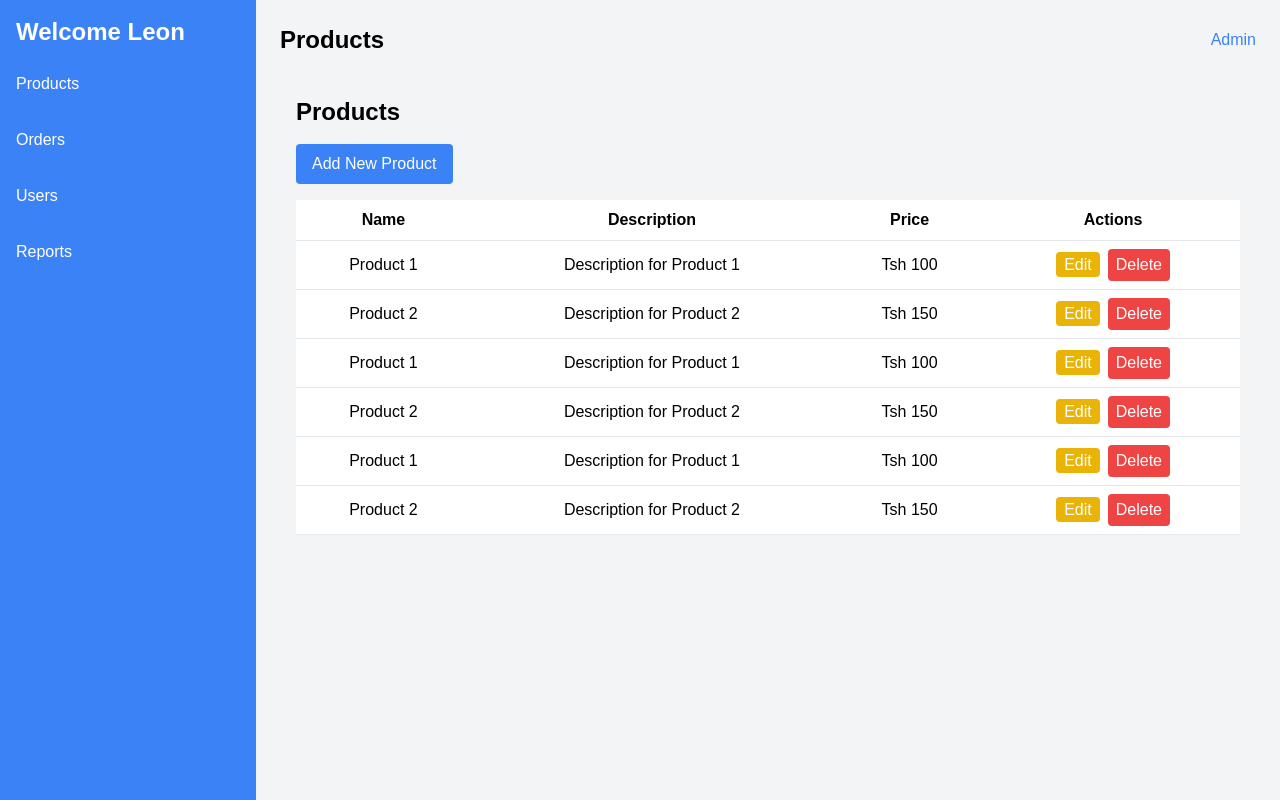
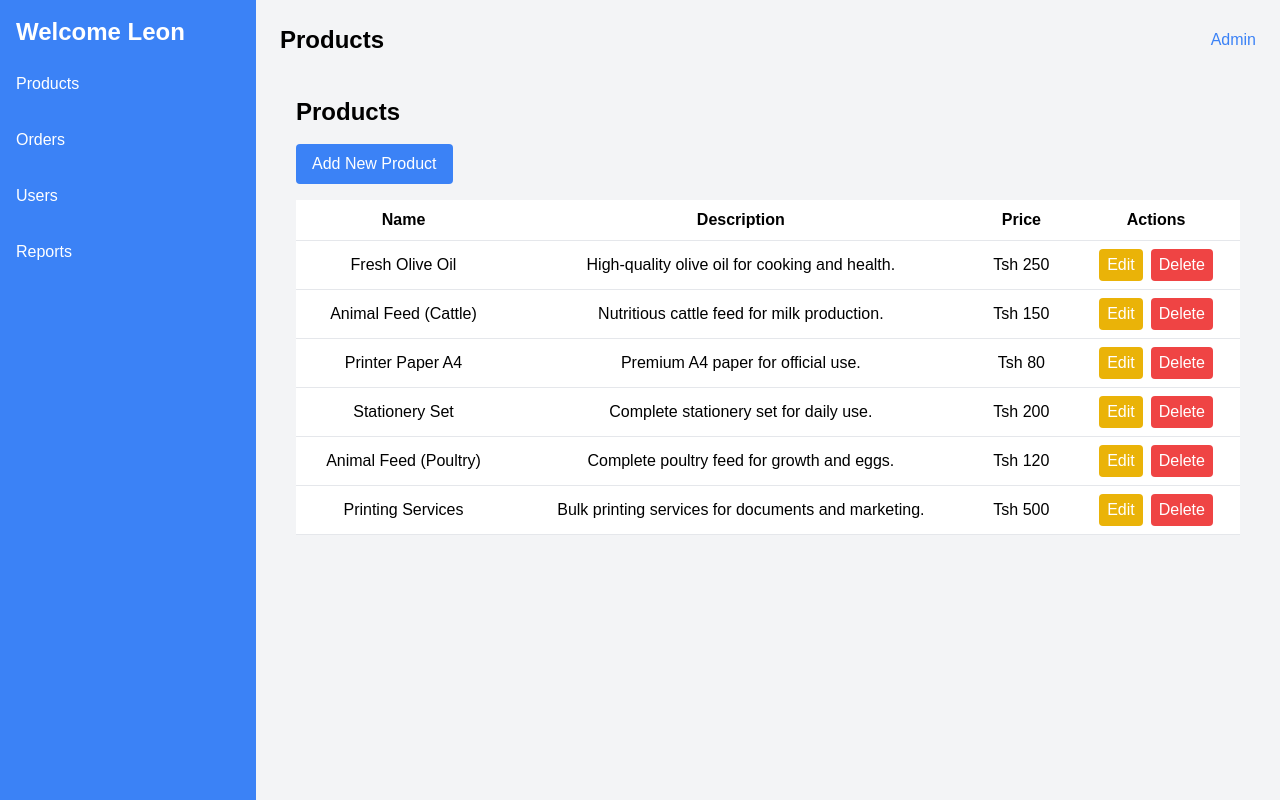
Before and after one commit to Njoxpy/karibu, a React (Vite) app in the folder client/: page /admin/products in a window 1280 px wide. Built offline with nearby package versions, Linux system fonts and the light colour scheme.

Commit message:
added edit modal popup

```diff
--- a/client/src/pages/admin/pages/ProductsPage.jsx
+++ b/client/src/pages/admin/pages/ProductsPage.jsx
@@ -1,51 +1,95 @@
-// src/pages/admin/ProductsPage.jsx
 import { useState } from 'react';
 import { Link } from 'react-router-dom';
 
 const ProductsPage = () => {
-    // Example static products data
+    // Example static products data related to Savvarah
     const [products, setProducts] = useState([
         {
             _id: 1,
-            name: 'Product 1',
-            description: 'Description for Product 1',
-            price: '100',
+            name: 'Fresh Olive Oil',
+            description: 'High-quality olive oil for cooking and health.',
+            price: '250',
         },
         {
             _id: 2,
-            name: 'Product 2',
-            description: 'Description for Product 2',
+            name: 'Animal Feed (Cattle)',
+            description: 'Nutritious cattle feed for milk production.',
             price: '150',
         },
         {
             _id: 3,
-            name: 'Product 1',
-            description: 'Description for Product 1',
-            price: '100',
+            name: 'Printer Paper A4',
+            description: 'Premium A4 paper for official use.',
+            price: '80',
         },
         {
             _id: 4,
-            name: 'Product 2',
-            description: 'Description for Product 2',
-            price: '150',
+            name: 'Stationery Set',
+            description: 'Complete stationery set for daily use.',
+            price: '200',
         },
         {
             _id: 5,
-            name: 'Product 1',
-            description: 'Description for Product 1',
-            price: '100',
+            name: 'Animal Feed (Poultry)',
+            description: 'Complete poultry feed for growth and eggs.',
+            price: '120',
         },
         {
             _id: 6,
-            name: 'Product 2',
-            description: 'Description for Product 2',
-            price: '150',
+            name: 'Printing Services',
+            description: 'Bulk printing services for documents and marketing.',
+            price: '500',
         },
     ]);
+
+    const [selectedProduct, setSelectedProduct] = useState(null);
+    const [showModal, setShowModal] = useState(false);
+    const [formData, setFormData] = useState({
+        name: '',
+        description: '',
+        price: '',
+    });
 
     const handleDelete = (id) => {
         // Remove product from state
         setProducts(products.filter((product) => product._id !== id));
+    };
+
+    const handleEditClick = (product) => {
+        setSelectedProduct(product);
+        setFormData({
+            name: product.name,
+            description: product.description,
+            price: product.price,
+        });
+        setShowModal(true);
+    };
+
+    const handleModalClose = () => {
+        setShowModal(false);
+    };
+
+    const handleFormChange = (e) => {
+        const { name, value } = e.target;
+        setFormData({
+            ...formData,
+            [name]: value,
+        });
+    };
+
+    const handleFormSubmit = (e) => {
+        e.preventDefault();
+        const updatedProduct = {
+            ...selectedProduct,
+            ...formData,
+        };
+
+        // Update the product in the state
+        setProducts(products.map(product =>
+            product._id === selectedProduct._id ? updatedProduct : product
+        ));
+
+        setShowModal(false);
     };
 
     return (
@@ -57,6 +101,7 @@ const ProductsPage = () => {
             >
                 Add New Product
             </Link>
+            <div className="overflow-x-auto">
                 <table className="min-w-full bg-white">
                     <thead>
                         <tr className='text-center'>
@@ -71,15 +116,15 @@ const ProductsPage = () => {
                             products.map((product) => (
                                 <tr key={product._id}>
                                     <td className="border-b py-2 px-4">{product.name}</td>
-                                <td className="border-b py-2 px-4">{product.description}</td>
+                                    <td className="border-b py-2 px-4 text-sm md:text-base">{product.description}</td>
                                     <td className="border-b py-2 px-4">Tsh {product.price}</td>
                                     <td className="border-b py-2 px-4">
-                                    <Link
-                                        to={`/admin/products/edit/${product._id}`}
+                                        <button
+                                            onClick={() => handleEditClick(product)}
                                             className="bg-yellow-500 text-white py-1 px-2 rounded mr-2"
                                         >
                                             Edit
-                                    </Link>
+                                        </button>
                                         <button
                                             onClick={() => handleDelete(product._id)}
                                             className="bg-red-500 text-white py-1 px-2 rounded"
@@ -97,6 +142,69 @@ const ProductsPage = () => {
                     </tbody>
                 </table>
             </div>
+
+            {/* Modal */}
+            {showModal && (
+                <div className="fixed inset-0 bg-gray-500 bg-opacity-75 flex justify-center items-center z-50">
+                    <div className="bg-white p-6 rounded-lg w-96">
+                        <h3 className="text-xl font-semibold mb-4">Edit Product</h3>
+                        <form onSubmit={handleFormSubmit}>
+                            <div className="mb-4">
+                                <label className="block text-sm font-medium text-gray-700" htmlFor="name">Product Name</label>
+                                <input
+                                    type="text"
+                                    id="name"
+                                    name="name"
+                                    value={formData.name}
+                                    onChange={handleFormChange}
+                                    className="w-full p-2 border border-gray-300 rounded-md"
+                                    required
+                                />
+                            </div>
+                            <div className="mb-4">
+                                <label className="block text-sm font-medium text-gray-700" htmlFor="description">Description</label>
+                                <textarea
+                                    id="description"
+                                    name="description"
+                                    value={formData.description}
+                                    onChange={handleFormChange}
+                                    className="w-full p-2 border border-gray-300 rounded-md"
+                                    rows="3"
+                                    required
+                                />
+                            </div>
+                            <div className="mb-4">
+                                <label className="block text-sm font-medium text-gray-700" htmlFor="price">Price</label>
+                                <input
+                                    type="number"
+                                    id="price"
+                                    name="price"
+                                    value={formData.price}
+                                    onChange={handleFormChange}
+                                    className="w-full p-2 border border-gray-300 rounded-md"
+                                    required
+                                />
+                            </div>
+                            <div className="flex justify-end space-x-2">
+                                <button
+                                    type="button"
+                                    onClick={handleModalClose}
+                                    className="bg-gray-300 text-black py-1 px-3 rounded"
+                                >
+                                    Cancel
+                                </button>
+                                <button
+                                    type="submit"
+                                    className="bg-blue-500 text-white py-1 px-3 rounded"
+                                >
+                                    Save
+                                </button>
+                            </div>
+                        </form>
+                    </div>
+                </div>
+            )}
+        </div>
     );
 };
 
```
Lines whose indentation alone changed are shown as unchanged.
